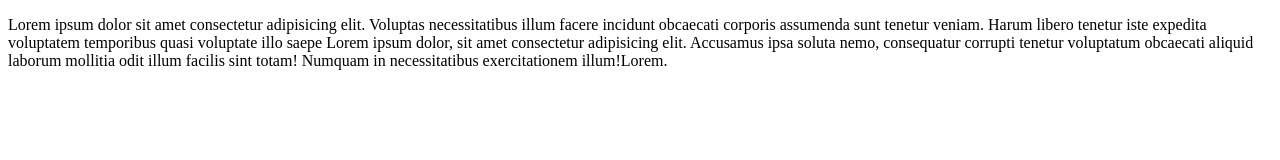
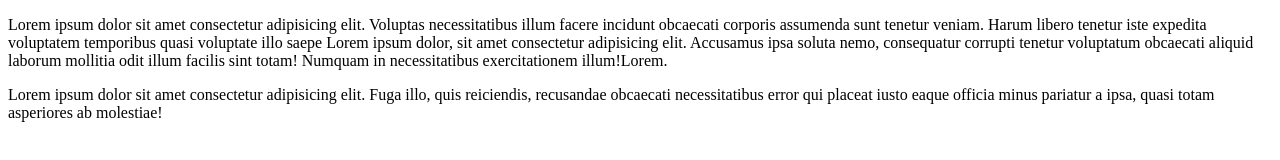
Before and after one commit to Gragor58/Project-AVENGERS-, a plain HTML site: page index.html in a window 1280 px wide. Drawn offline with Linux system fonts and the light colour scheme.

Commit message:
commit 2

```diff
--- a/index.html
+++ b/index.html
@@ -8,5 +8,6 @@
 </head>
 <body>
     <p>Lorem ipsum dolor sit amet consectetur adipisicing elit. Voluptas necessitatibus illum facere incidunt obcaecati corporis assumenda sunt tenetur veniam. Harum libero tenetur iste expedita voluptatem temporibus quasi voluptate illo saepe Lorem ipsum dolor, sit amet consectetur adipisicing elit. Accusamus ipsa soluta nemo, consequatur corrupti tenetur voluptatum obcaecati aliquid laborum mollitia odit illum facilis sint totam! Numquam in necessitatibus exercitationem illum!Lorem.</p>
+    <p>Lorem ipsum dolor sit amet consectetur adipisicing elit. Fuga illo, quis reiciendis, recusandae obcaecati necessitatibus error qui placeat iusto eaque officia minus pariatur a ipsa, quasi totam asperiores ab molestiae!</p>
 </body>
 </html>
```
